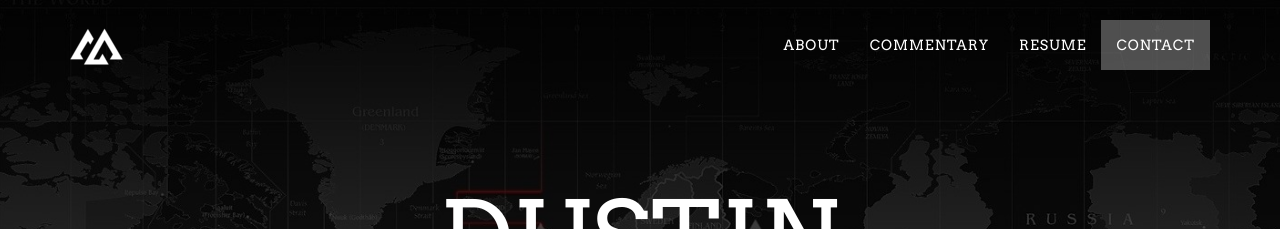
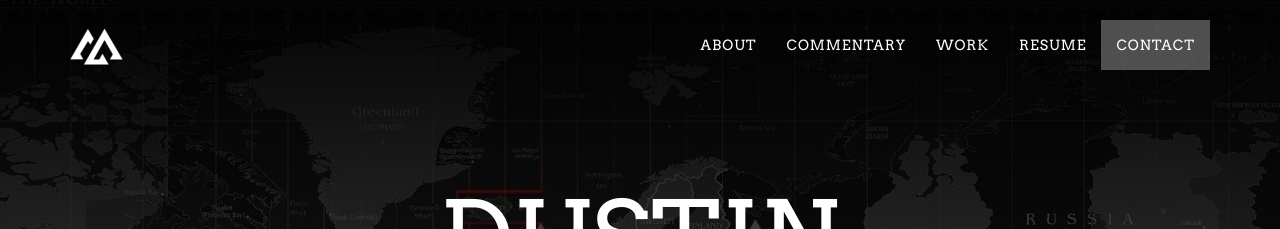
Before and after one commit to dustinwmooney/dustinmooney.website, a Jekyll site: the page built from index.html, in a window 1280 px wide. Shown: the top 229 px of the page. Built offline with Jekyll 4.4.1, drawn with Linux system fonts in a browser that asks for light colours; nearby versions of some CDN libraries.

Commit message:
Update nav.html

```diff
--- a/_includes/nav.html
+++ b/_includes/nav.html
@@ -24,6 +24,9 @@
                         <a class="page-scroll" href="#download">Commentary</a>
                     </li>
                     <li>
+                        <a class="https://www.linkedin.com/in/dustinmooney/" href="https://www.linkedin.com/in/dustinmooney/">Work</a>
+                    </li>
+                    <li>
                         <a class="https://dustinwmooney.github.io/dustinmooney.website/Dustin-Mooney-Resume.pdf" href="https://dustinwmooney.github.io/dustinmooney.website/Dustin-Mooney-Resume.pdf">Resume</a>
                     </li>
                     <li>
```
